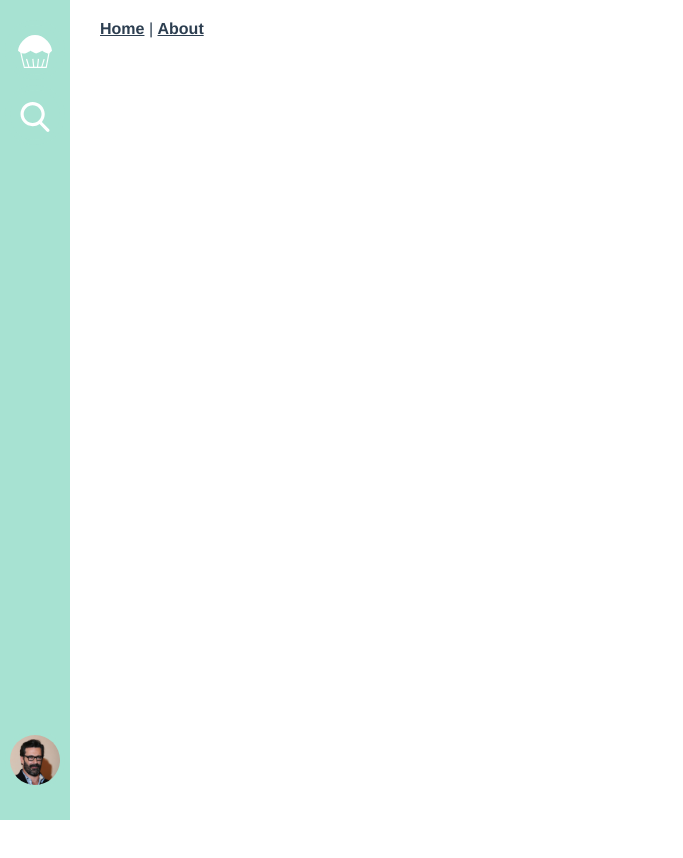
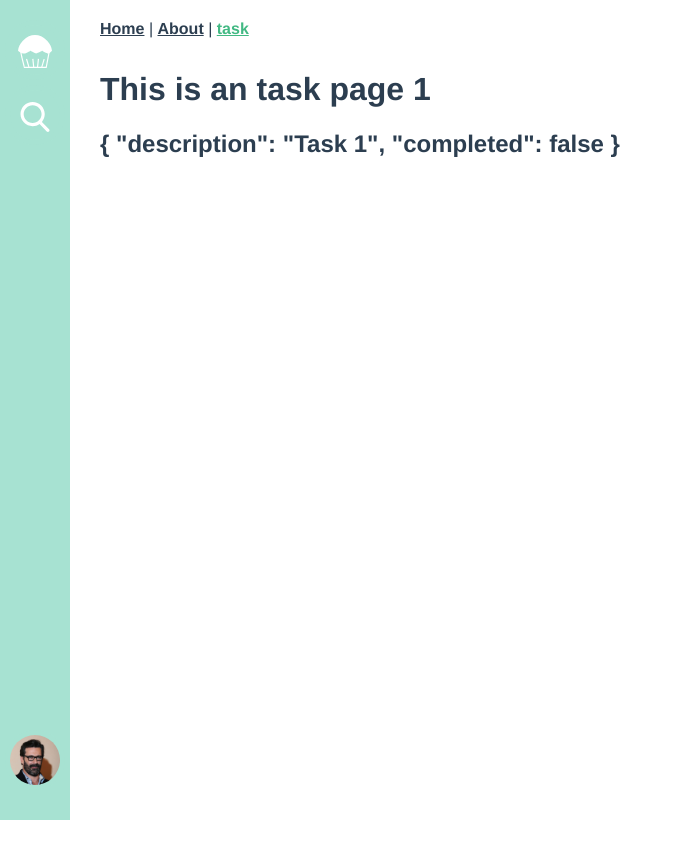
Before and after one commit to gueradevelopment/web-app, a Vue app: page /#/task/1 in a window 1280 px wide. Shown: the top 858 px of the page, without its empty margins (0-683 px from the left). Built offline with nearby package versions, Linux system fonts and the light colour scheme; a web font is replaced by a local one.

Commit message:
testing typescript retrieving data from data route params

```diff
--- a/src/App.vue
+++ b/src/App.vue
@@ -5,7 +5,8 @@
     <div id="content" @click="deactivate" :class="{ sidebarActive }">
       <div id="nav">
         <router-link to="/">Home</router-link> |
-        <router-link to="/about">About</router-link>
+        <router-link to="/about">About</router-link> |
+        <router-link to="/task/1">task</router-link>
       </div>
       <div id="viewer">
         <router-view/>
--- /dev/null
+++ b/src/components/test_TaskDetail.vue
@@ -0,0 +1,46 @@
+<template>
+  <div class="task detail">
+    <h1>This is an task page {{id}}</h1>
+    <h2>{{currentTask}}</h2>
+
+
+  </div>
+</template>
+
+<script lang="ts">
+import Vue from 'vue'
+import {Route} from 'vue-router'
+import Component from 'vue-class-component';
+
+interface WithRoute {
+	$route: Route
+}
+
+interface Task {
+  description: string;
+  completed: boolean;
+}
+
+@Component
+export default class TaskDetail extends Vue implements WithRoute {
+  id: number;
+  tasks: { [id: number] : Task; } = {};
+  currentTask: Task;
+
+  constructor() {
+    super();
+    this.id = 0;
+    this.tasks[1] = { description: "Task 1", completed: false}
+    this.tasks[2] = { description: "Task 2", completed: true}
+
+    //
+    this.currentTask = { description: "default blah blah", completed: false}
+  }
+
+  created () {
+    this.id = Number(this.$route.params.id)
+    this.currentTask = this.tasks[this.id]; // simulate data retrieving
+  }
+
+}
+</script>
--- a/src/router.ts
+++ b/src/router.ts
@@ -18,6 +18,14 @@ export default new Router({
       // this generates a separate chunk (about.[hash].js) for this route
       // which is lazy-loaded when the route is visited.
       component: () => import(/* webpackChunkName: "about" */ './views/About.vue')
+    },
+    {
+      path: '/task/:id',
+      name: 'task_detail',
+      // route level code-splitting
+      // this generates a separate chunk (about.[hash].js) for this route
+      // which is lazy-loaded when the route is visited.
+      component: () => import(/* webpackChunkName: "about" */ './components/test_TaskDetail.vue')
     }
   ]
 })
```
Also changed, not shown: 1 other file (tests, documents, lock files or other folders).
